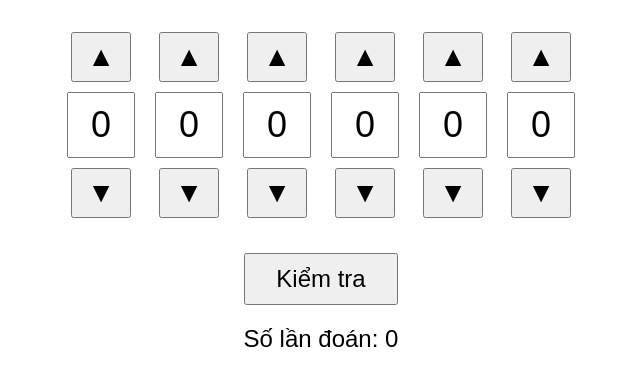
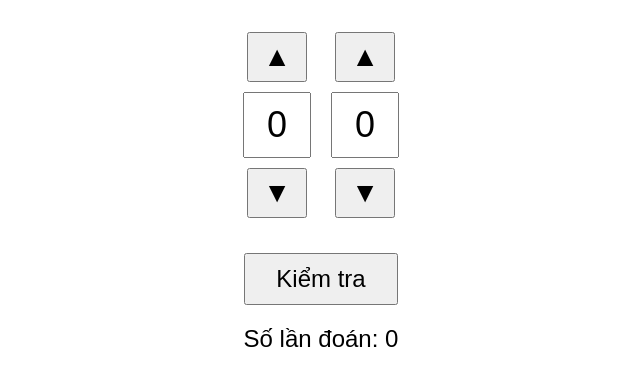
Before and after one commit to Vuvanluan1993/Numberguest, a plain HTML site: page index.html in a window 1280 px wide. Shown: the part 98-484 px from the top of the page, without its empty margins (319-959 px from the left). Drawn offline with Linux system fonts and the light colour scheme.

Commit message:
Update index.html

```diff
--- a/index.html
+++ b/index.html
@@ -83,11 +83,11 @@
 
   <script>
     // 🔧 Cấu hình số lượng chữ số ở đây:
-    const soLuongChuSo = 6;
+    const soLuongChuSo = 2;
 	let soLanDoan = 0;
 
     // 🔒 Mã bí mật (cần dài bằng `soLuongChuSo`)
-    const answer = ['2', '0', '1', '3', '5','7'];
+    const answer = ['2', '5'];
 	document.getElementById("clickSound").volume = 0.1;
 	document.getElementById("checkSound").volume = 0.2;
 
```
